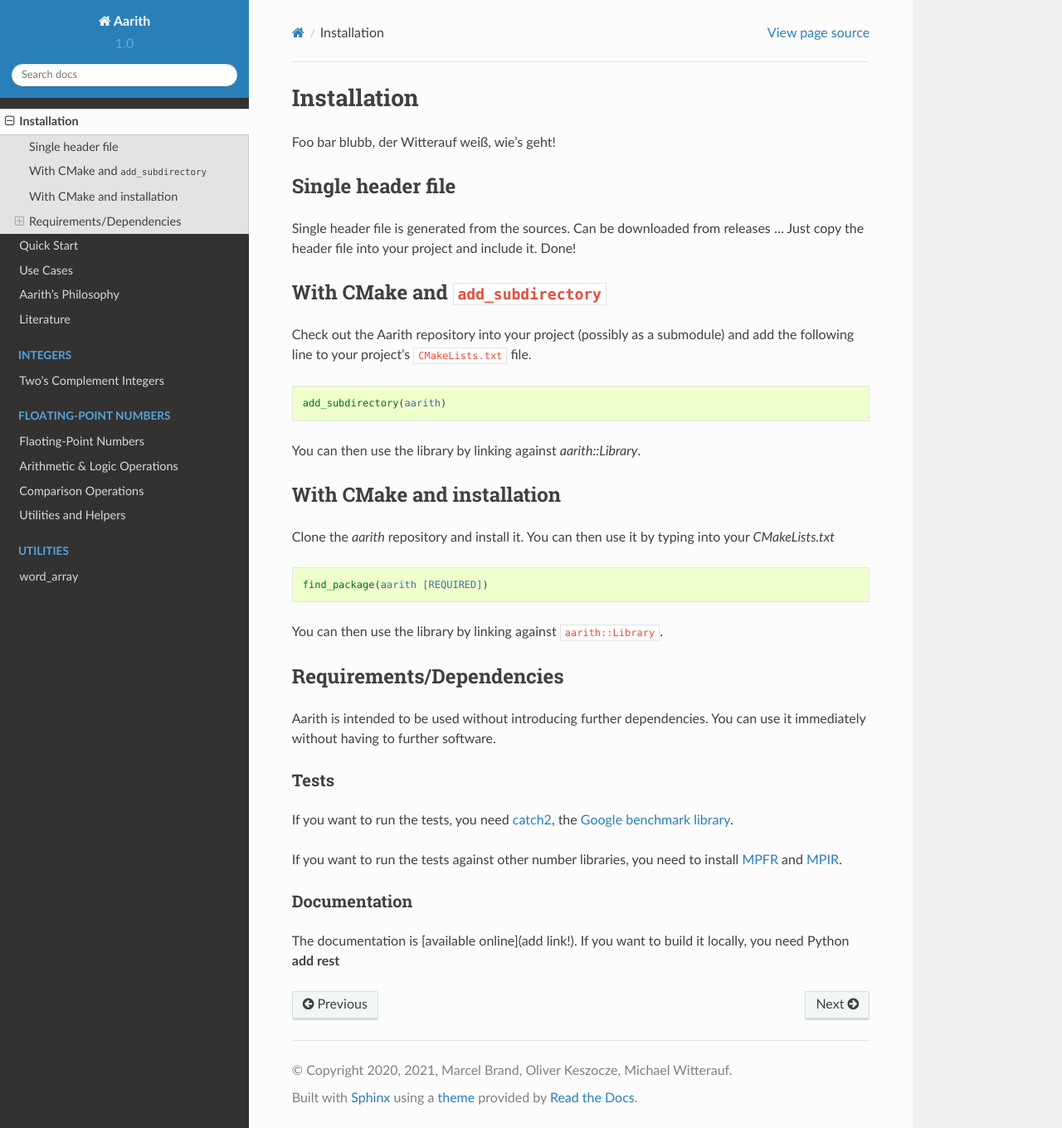
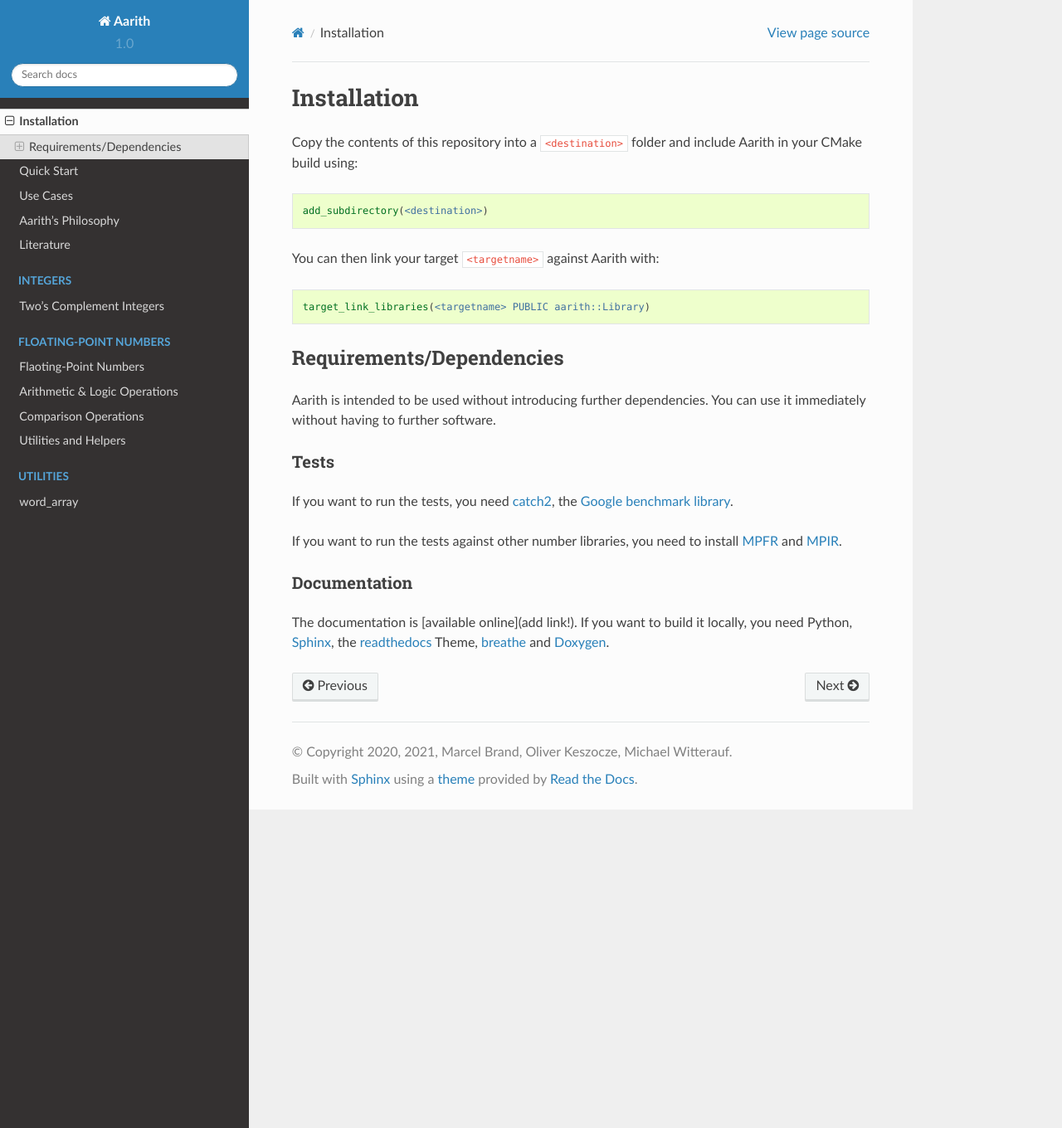
Before and after one commit to keszocze/aarith, a Sphinx documentation site: the page built from docs/installation.rst, in a window 1280 px wide and 1360 px high. Shown: the whole window at 83% size. Built offline with Sphinx 7.4.7 and the Read the Docs theme 2.0.0, drawn with Linux system fonts in a browser that asks for light colours.

Commit message:
add more details on the installation

```diff
--- a/docs/index.rst
+++ b/docs/index.rst
@@ -9,7 +9,7 @@ Aarith currently supports
 * IEEE 754 like floating-point numbers of arbitrary bit-width for both, the exponent and the mantissa
 * Two's complement integers of arbitrary bit-width (signed and unsigned)
 
-See
+
 
 .. toctree::
    :maxdepth: 2
--- a/docs/installation.rst
+++ b/docs/installation.rst
@@ -1,39 +1,17 @@
 Installation
 ============
 
-Foo bar blubb, der Witterauf weiß, wie's geht!
+Copy the contents of this repository into a ``<destination>`` folder and include Aarith in your CMake build using:
 
-Single header file
-------------------
+.. code-block:: cmake
 
-Single header file is generated from the sources.
-Can be downloaded from releases ...
-Just copy the header file into your project and include it.
-Done!
+    add_subdirectory(<destination>)
 
-With CMake and ``add_subdirectory``
------------------------------------
+You can then link your target ``<targetname>`` against Aarith with:
 
-Check out the Aarith repository into your project (possibly as a submodule) and add the following line
-to your project's ``CMakeLists.txt`` file.
+.. code-block:: cmake
 
-.. code-block:: CMake
-
-   add_subdirectory(aarith)
-
-You can then use the library by linking against `aarith::Library`.
-
-With CMake and installation
----------------------------
-
-Clone the `aarith` repository and install it.
-You can then use it by typing into your `CMakeLists.txt`
-
-.. code-block:: CMake
-
-   find_package(aarith [REQUIRED])
-
-You can then use the library by linking against ``aarith::Library``.
+    target_link_libraries(<targetname> PUBLIC aarith::Library)
 
 
 
@@ -54,4 +32,7 @@ If you want to run the tests against other number libraries, you need to install
 
 Documentation
 ^^^^^^^^^^^^^
-The documentation is [available online](add link!). If you want to build it locally, you need Python **add rest**
+The documentation is [available online](add link!). If you want to build it locally, you need Python,
+`Sphinx <https://www.sphinx-doc.org/en/master/>`_, the
+`readthedocs <https://readthedocs.io>`_ Theme, `breathe <https://breathe.readthedocs.io/en/latest/>`_
+and `Doxygen <https://www.doxygen.nl/index.html>`_.
```
Also changed, not shown: Readme.md (+11 -4 lines).
